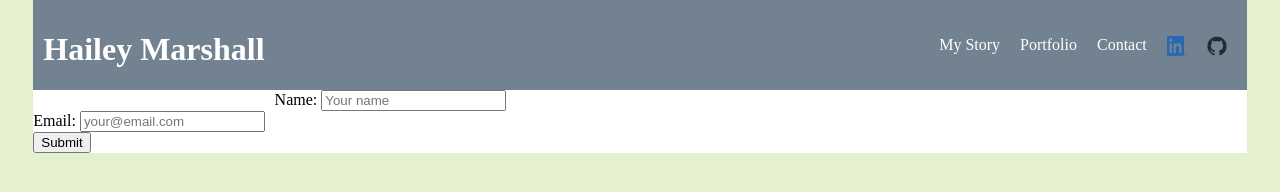
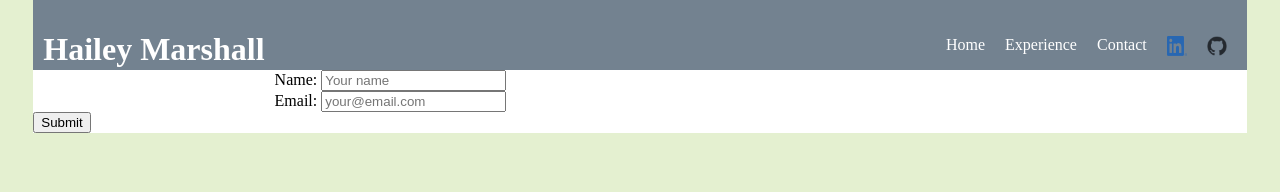
Before and after one commit to hmarshall01/personal-website, a plain HTML site: page contact.html in a window 1280 px wide. Drawn offline with Linux system fonts and the light colour scheme.

Commit message:
Added index fixes and contact fixes

```diff
--- a/contact.html
+++ b/contact.html
@@ -25,8 +25,8 @@
                     </a>
                 </li>
                 <li><a href="contact.html">Contact</a></li>
-                <li><a href="portfolio.html">Portfolio</a></li>
-                <li><a href="story.html">My Story</a></li>
+                <li><a href="experience.html">Experience</a></li>
+                <li><a href="index.html">Home</a></li>
             </ul>
         </nav>
         <div class="contact">
--- a/styles.css
+++ b/styles.css
@@ -1,3 +1,6 @@
+*{
+    box-sizing: border-box;
+}
 body{
     background-color: #e4f0d0;
     margin-top: 0;
```
Also changed, not shown: experience.html (+2 -2 lines), story.html (deleted).
